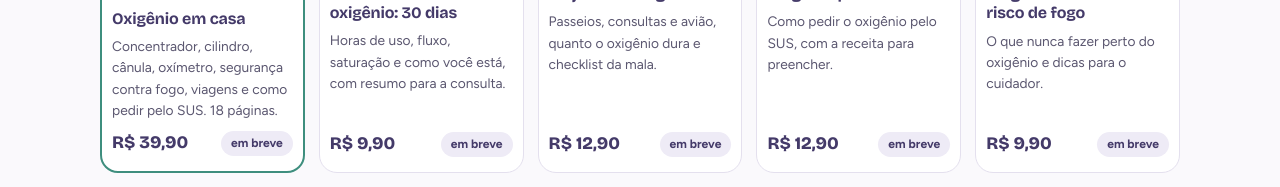
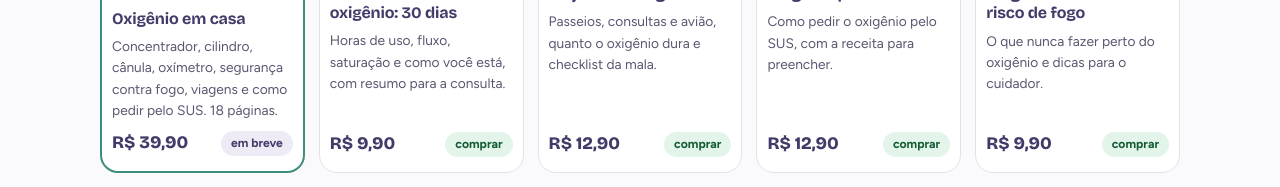
Before and after one commit to respireproagil-jpg/folegopro-site, a plain HTML site: page index.html in a window 1280 px wide. Shown: the part 3820-4007 px from the top of the page. Drawn offline with nearby package versions, Linux system fonts and the light colour scheme.

Commit message:
Loja: links de 4 produtos de oxigênio
Co-Authored-By: Claude Opus 5.5 <noreply@anthropic.com>

```diff
--- a/index.html
+++ b/index.html
@@ -208,10 +208,10 @@ footer b { color: #fff; }
     <p class="muted">Tudo sobre o oxigênio em casa, com segurança: o guia completo e guias rápidos de um tema só. O fluxo e as horas de uso são sempre os que a sua equipe de saúde definiu.</p>
     <div class="grade">
       <div class="prod destaque"><img src="img/capa-oxigenio-em-casa.jpg" alt=""><span class="sel">Guia completo</span><h3>Oxigênio em casa</h3><p>Concentrador, cilindro, cânula, oxímetro, segurança contra fogo, viagens e como pedir pelo SUS. 18 páginas.</p><div class="rod"><span class="v">R$ 39,90</span><a class="st" href="https://wa.me/554299647090?text=Ol%C3%A1%21%20Quero%20ser%20avisado%20quando%20sair%20o%20material%20%22Oxig%C3%AAnio%20em%20casa%22%20da%20F%C3%B4legoPRO." target="_blank" rel="noopener">em breve</a></div></div>
-      <div class="prod"><img src="img/capa-diario-oxigenio-30-dias.jpg" alt=""><h3>Diário do oxigênio: 30 dias</h3><p>Horas de uso, fluxo, saturação e como você está, com resumo para a consulta.</p><div class="rod"><span class="v">R$ 9,90</span><a class="st" href="https://wa.me/554299647090?text=Ol%C3%A1%21%20Quero%20ser%20avisado%20quando%20sair%20o%20material%20%22Di%C3%A1rio%20do%20oxig%C3%AAnio%3A%2030%20dias%22%20da%20F%C3%B4legoPRO." target="_blank" rel="noopener">em breve</a></div></div>
-      <div class="prod"><img src="img/capa-o2-viagem.jpg" alt=""><h3>Viajar com oxigênio</h3><p>Passeios, consultas e avião, quanto o oxigênio dura e checklist da mala.</p><div class="rod"><span class="v">R$ 12,90</span><a class="st" href="https://wa.me/554299647090?text=Ol%C3%A1%21%20Quero%20ser%20avisado%20quando%20sair%20o%20material%20%22Viajar%20com%20oxig%C3%AAnio%22%20da%20F%C3%B4legoPRO." target="_blank" rel="noopener">em breve</a></div></div>
-      <div class="prod"><img src="img/capa-o2-sus.jpg" alt=""><h3>Oxigênio pelo SUS</h3><p>Como pedir o oxigênio pelo SUS, com a receita para preencher.</p><div class="rod"><span class="v">R$ 12,90</span><a class="st" href="https://wa.me/554299647090?text=Ol%C3%A1%21%20Quero%20ser%20avisado%20quando%20sair%20o%20material%20%22Oxig%C3%AAnio%20pelo%20SUS%22%20da%20F%C3%B4legoPRO." target="_blank" rel="noopener">em breve</a></div></div>
-      <div class="prod"><img src="img/capa-o2-seguranca.jpg" alt=""><h3>Oxigênio sem risco de fogo</h3><p>O que nunca fazer perto do oxigênio e dicas para o cuidador.</p><div class="rod"><span class="v">R$ 9,90</span><a class="st" href="https://wa.me/554299647090?text=Ol%C3%A1%21%20Quero%20ser%20avisado%20quando%20sair%20o%20material%20%22Oxig%C3%AAnio%20sem%20risco%20de%20fogo%22%20da%20F%C3%B4legoPRO." target="_blank" rel="noopener">em breve</a></div></div>
+      <div class="prod"><img src="img/capa-diario-oxigenio-30-dias.jpg" alt=""><h3>Diário do oxigênio: 30 dias</h3><p>Horas de uso, fluxo, saturação e como você está, com resumo para a consulta.</p><div class="rod"><span class="v">R$ 9,90</span><a class="st ok" href="https://pay.kiwify.com.br/K7790l3" target="_blank" rel="noopener">comprar</a></div></div>
+      <div class="prod"><img src="img/capa-o2-viagem.jpg" alt=""><h3>Viajar com oxigênio</h3><p>Passeios, consultas e avião, quanto o oxigênio dura e checklist da mala.</p><div class="rod"><span class="v">R$ 12,90</span><a class="st ok" href="https://pay.kiwify.com.br/y8xf4Cv" target="_blank" rel="noopener">comprar</a></div></div>
+      <div class="prod"><img src="img/capa-o2-sus.jpg" alt=""><h3>Oxigênio pelo SUS</h3><p>Como pedir o oxigênio pelo SUS, com a receita para preencher.</p><div class="rod"><span class="v">R$ 12,90</span><a class="st ok" href="https://pay.kiwify.com.br/iH3RNc9" target="_blank" rel="noopener">comprar</a></div></div>
+      <div class="prod"><img src="img/capa-o2-seguranca.jpg" alt=""><h3>Oxigênio sem risco de fogo</h3><p>O que nunca fazer perto do oxigênio e dicas para o cuidador.</p><div class="rod"><span class="v">R$ 9,90</span><a class="st ok" href="https://pay.kiwify.com.br/fUZvYZl" target="_blank" rel="noopener">comprar</a></div></div>
       <div class="prod"><img src="img/capa-o2-oximetro.jpg" alt=""><h3>Oxímetro sem erro</h3><p>Como medir certo, o que atrapalha a leitura e tabela para anotar.</p><div class="rod"><span class="v">R$ 9,90</span><a class="st" href="https://wa.me/554299647090?text=Ol%C3%A1%21%20Quero%20ser%20avisado%20quando%20sair%20o%20material%20%22Ox%C3%ADmetro%20sem%20erro%22%20da%20F%C3%B4legoPRO." target="_blank" rel="noopener">em breve</a></div></div>
       <div class="prod"><img src="img/capa-o2-cuidados.jpg" alt=""><h3>Cânula, limpeza e manutenção</h3><p>Cuidados com a cânula e o nariz, limpeza do equipamento e tabela de trocas.</p><div class="rod"><span class="v">R$ 9,90</span><a class="st" href="https://wa.me/554299647090?text=Ol%C3%A1%21%20Quero%20ser%20avisado%20quando%20sair%20o%20material%20%22C%C3%A2nula%2C%20limpeza%20e%20manuten%C3%A7%C3%A3o%22%20da%20F%C3%B4legoPRO." target="_blank" rel="noopener">em breve</a></div></div>
     </div>
```
